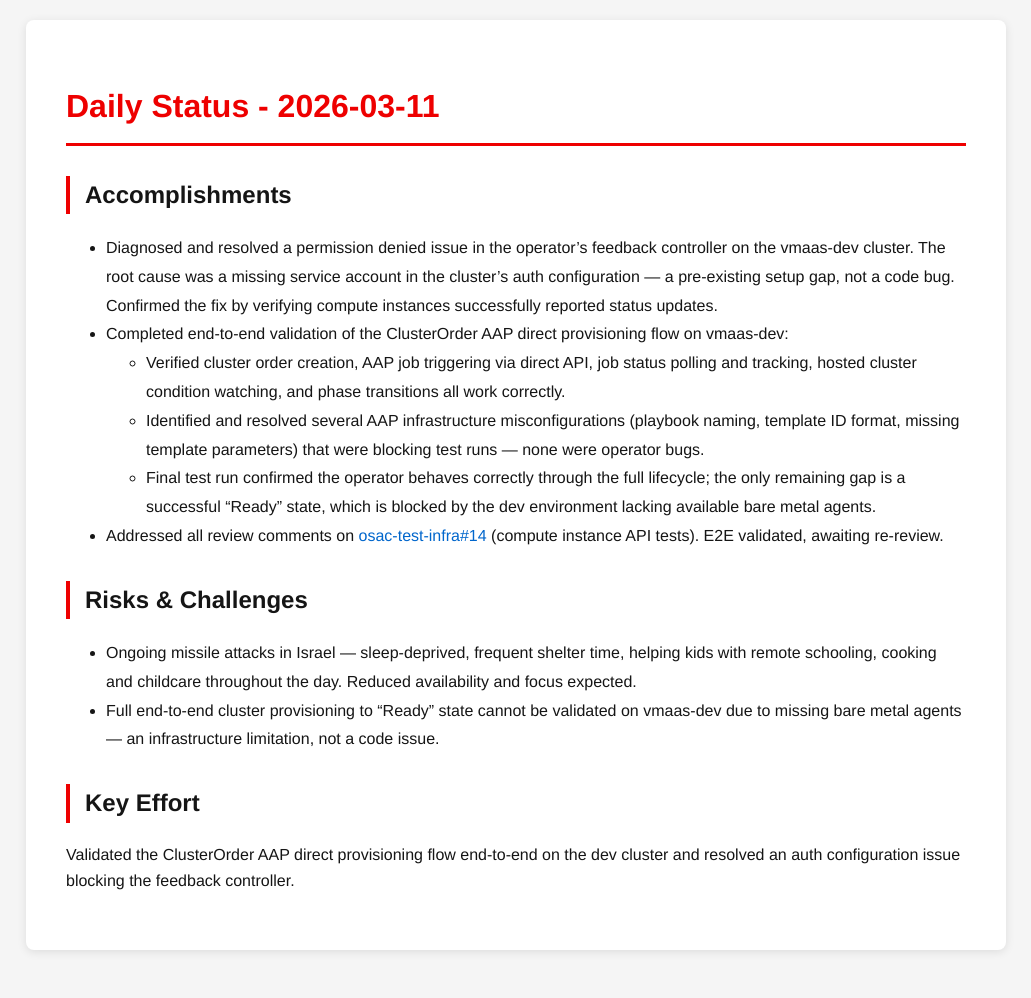
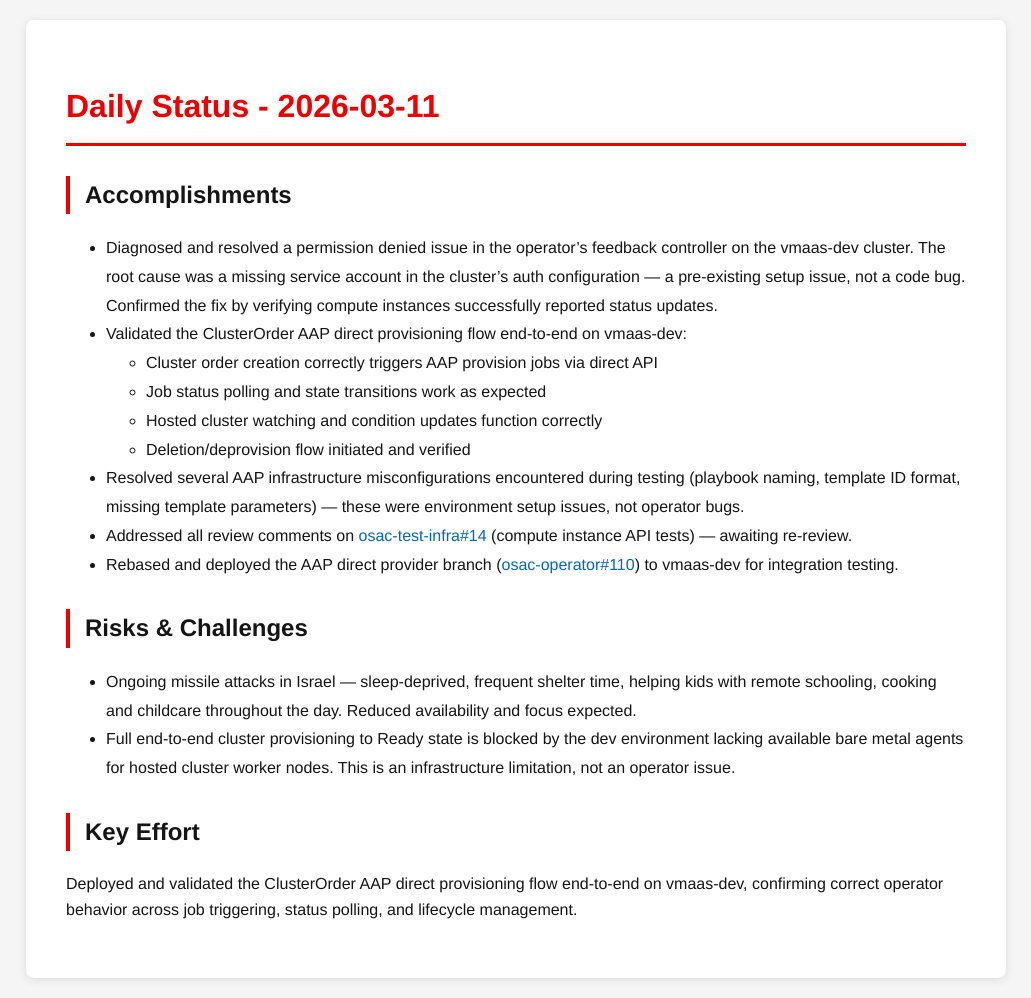
Before and after one commit to tzvatot/daily-status, a Jekyll site: the page built from 2026-03-11.md, in a window 1280 px wide. Shown: the whole page, without its empty margins (124-1155 px from the left). Built offline with Jekyll 4.4.1, drawn with Linux system fonts in a browser that asks for light colours; before the commit the page ends 970 px from its top, so only the background shows below that.

Commit message:
Daily status update - 2026-03-11

```diff
--- a/2026-03-11.md
+++ b/2026-03-11.md
@@ -7,16 +7,19 @@ date: 2026-03-11
 # Daily Status - 2026-03-11
 
 ## Accomplishments
-- Diagnosed and resolved a permission denied issue in the operator's feedback controller on the vmaas-dev cluster. The root cause was a missing service account in the cluster's auth configuration — a pre-existing setup gap, not a code bug. Confirmed the fix by verifying compute instances successfully reported status updates.
-- Completed end-to-end validation of the ClusterOrder AAP direct provisioning flow on vmaas-dev:
-  - Verified cluster order creation, AAP job triggering via direct API, job status polling and tracking, hosted cluster condition watching, and phase transitions all work correctly.
-  - Identified and resolved several AAP infrastructure misconfigurations (playbook naming, template ID format, missing template parameters) that were blocking test runs — none were operator bugs.
-  - Final test run confirmed the operator behaves correctly through the full lifecycle; the only remaining gap is a successful "Ready" state, which is blocked by the dev environment lacking available bare metal agents.
-- Addressed all review comments on [osac-test-infra#14](https://github.com/osac-project/osac-test-infra/pull/14) (compute instance API tests). E2E validated, awaiting re-review.
+- Diagnosed and resolved a permission denied issue in the operator's feedback controller on the vmaas-dev cluster. The root cause was a missing service account in the cluster's auth configuration — a pre-existing setup issue, not a code bug. Confirmed the fix by verifying compute instances successfully reported status updates.
+- Validated the ClusterOrder AAP direct provisioning flow end-to-end on vmaas-dev:
+  - Cluster order creation correctly triggers AAP provision jobs via direct API
+  - Job status polling and state transitions work as expected
+  - Hosted cluster watching and condition updates function correctly
+  - Deletion/deprovision flow initiated and verified
+- Resolved several AAP infrastructure misconfigurations encountered during testing (playbook naming, template ID format, missing template parameters) — these were environment setup issues, not operator bugs.
+- Addressed all review comments on [osac-test-infra#14](https://github.com/osac-project/osac-test-infra/pull/14) (compute instance API tests) — awaiting re-review.
+- Rebased and deployed the AAP direct provider branch ([osac-operator#110](https://github.com/osac-project/osac-operator/pull/110)) to vmaas-dev for integration testing.
 
 ## Risks & Challenges
 - Ongoing missile attacks in Israel — sleep-deprived, frequent shelter time, helping kids with remote schooling, cooking and childcare throughout the day. Reduced availability and focus expected.
-- Full end-to-end cluster provisioning to "Ready" state cannot be validated on vmaas-dev due to missing bare metal agents — an infrastructure limitation, not a code issue.
+- Full end-to-end cluster provisioning to Ready state is blocked by the dev environment lacking available bare metal agents for hosted cluster worker nodes. This is an infrastructure limitation, not an operator issue.
 
 ## Key Effort
-Validated the ClusterOrder AAP direct provisioning flow end-to-end on the dev cluster and resolved an auth configuration issue blocking the feedback controller.
+Deployed and validated the ClusterOrder AAP direct provisioning flow end-to-end on vmaas-dev, confirming correct operator behavior across job triggering, status polling, and lifecycle management.
```
